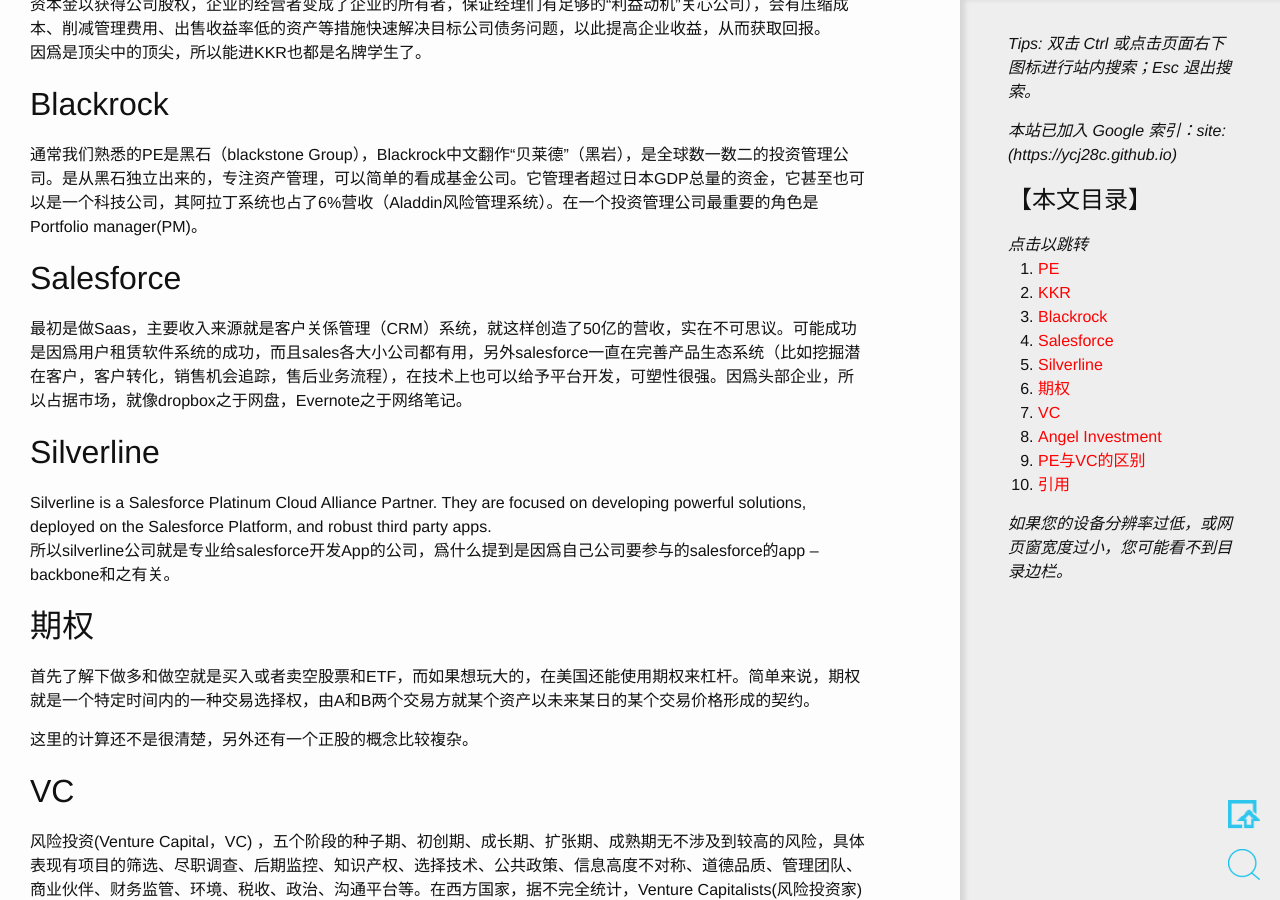
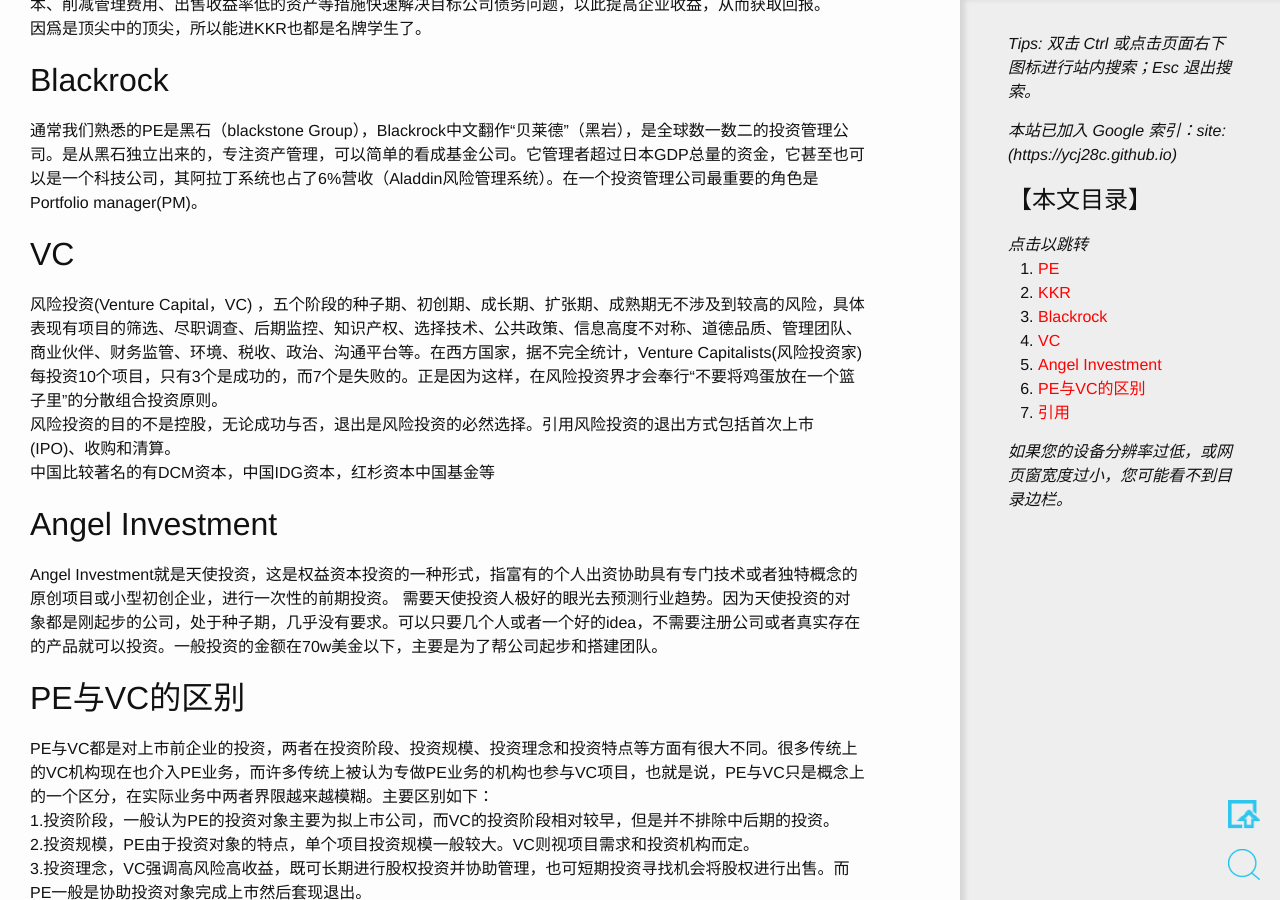
Before and after one commit to ycj28c/lifeblog, a Jekyll site: the page built from _posts/2020-01-14-pe-word-learn.md, in a window 1280 px wide and 900 px high, scrolled down 1031 px. Built offline with Jekyll 4.4.1, drawn with Linux system fonts in a browser that asks for light colours; comment, search, counter and statistics services are not loaded; some of the changed text lies outside the part shown.

Commit message:
20200921_010303

```diff
--- a/_posts/2020-01-14-pe-world-learn.md
+++ b/_posts/2020-01-14-pe-word-learn.md
@@ -1,11 +1,11 @@
 ---
 layout: post
-title: 金融知识点学习
+title: 金融PE-VC常识
 category: 生活百科
 tag: create-blog
 ---
 
-本篇文章主要是要学习几个金融领域知识点。包括下列关键词: KKR， Blackrock，PE firm，Salesforce，Silverline，期权，VC，Angel Investment
+本篇文章主要是要学习几个金融领域知识点。包括下列关键词: KKR， Blackrock，PE firm，VC，Angel Investment
 
 ## PE
 私募股权投资基金（PE），PE是现在全球并购市场的主角。PE八大家——KKR、凯雷、黑石、华平、橡树、3i、德州太平洋TPG、阿波罗。
@@ -20,18 +20,6 @@
 
 ## Blackrock
 通常我们熟悉的PE是黑石（blackstone Group），Blackrock中文翻作“贝莱德”（黑岩），是全球数一数二的投资管理公司。是从黑石独立出来的，专注资产管理，可以简单的看成基金公司。它管理者超过日本GDP总量的资金，它甚至也可以是一个科技公司，其阿拉丁系统也占了6%营收（Aladdin风险管理系统）。在一个投资管理公司最重要的角色是Portfolio manager(PM)。
-
-## Salesforce
-最初是做Saas，主要收入来源就是客户关係管理（CRM）系统，就这样创造了50亿的营收，实在不可思议。可能成功是因爲用户租赁软件系统的成功，而且sales各大小公司都有用，另外salesforce一直在完善产品生态系统（比如挖掘潜在客户，客户转化，销售机会追踪，售后业务流程），在技术上也可以给予平台开发，可塑性很强。因爲头部企业，所以占据市场，就像dropbox之于网盘，Evernote之于网络笔记。
-
-## Silverline
-Silverline is a Salesforce Platinum Cloud Alliance Partner. They are focused on developing powerful solutions, deployed on the Salesforce Platform, and robust third party apps.
-所以silverline公司就是专业给salesforce开发App的公司，爲什么提到是因爲自己公司要参与的salesforce的app -- backbone和之有关。
-
-## 期权
-首先了解下做多和做空就是买入或者卖空股票和ETF，而如果想玩大的，在美国还能使用期权来杠杆。简单来说，期权就是一个特定时间内的一种交易选择权，由A和B两个交易方就某个资产以未来某日的某个交易价格形成的契约。
-
-这里的计算还不是很清楚，另外还有一个正股的概念比较複杂。
 
 ## VC
 风险投资(Venture Capital，VC) ，五个阶段的种子期、初创期、成长期、扩张期、成熟期无不涉及到较高的风险，具体表现有项目的筛选、尽职调查、后期监控、知识产权、选择技术、公共政策、信息高度不对称、道德品质、管理团队、商业伙伴、财务监管、环境、税收、政治、沟通平台等。在西方国家，据不完全统计，Venture Capitalists(风险投资家)每投资10个项目，只有3个是成功的，而7个是失败的。正是因为这样，在风险投资界才会奉行“不要将鸡蛋放在一个篮子里”的分散组合投资原则。
```
